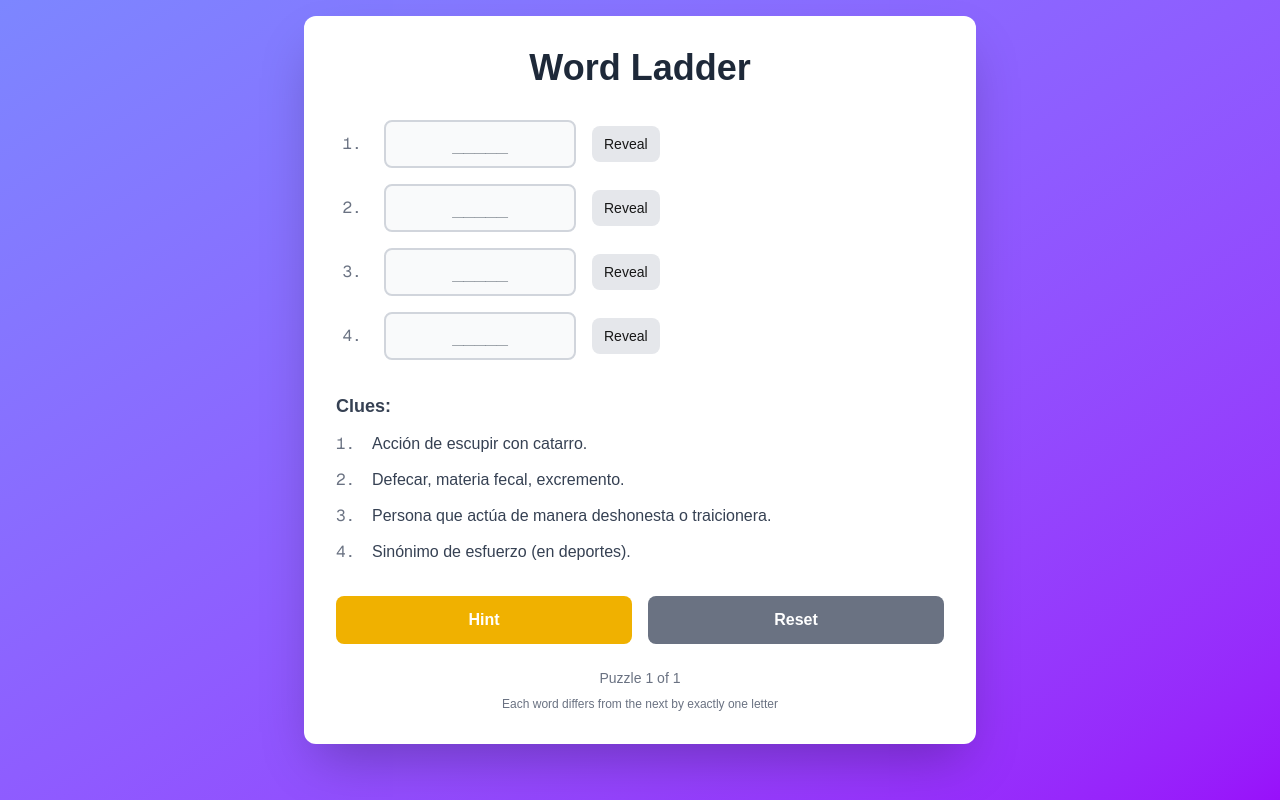
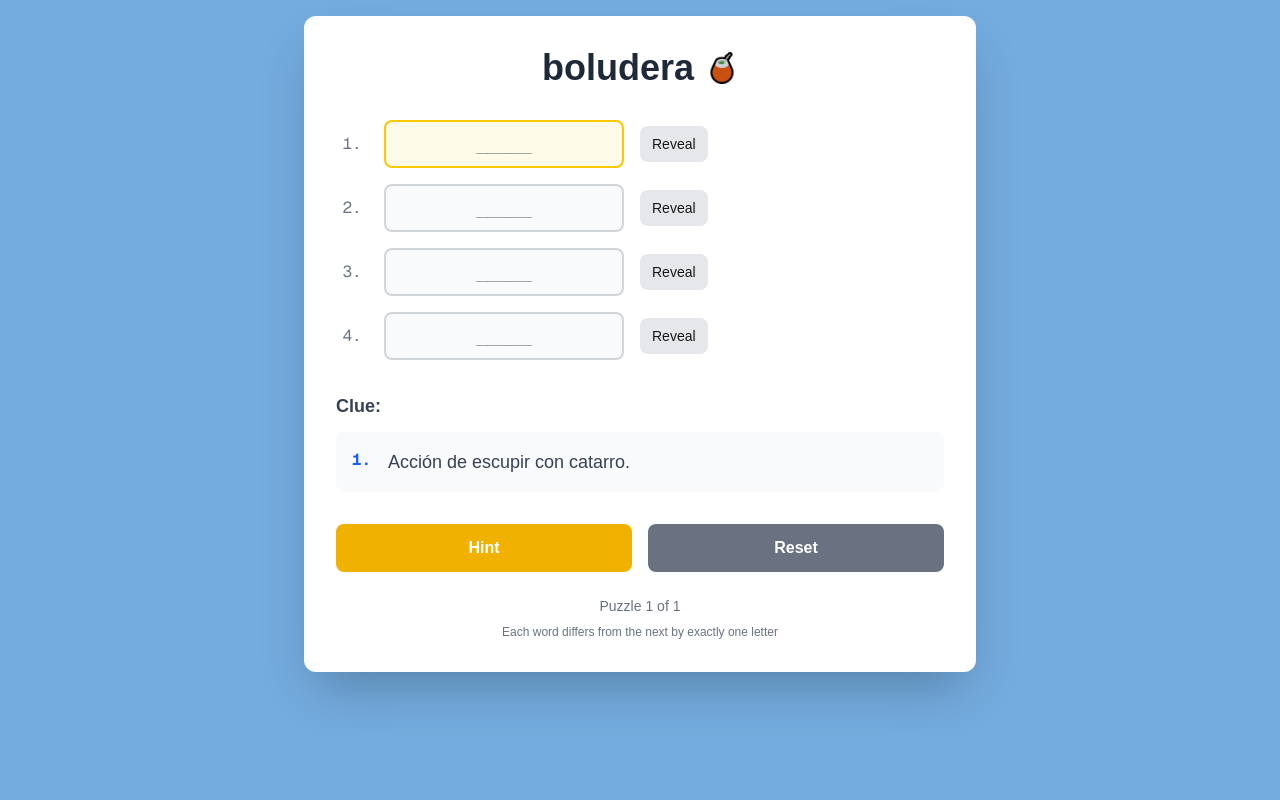
Before and after one commit to sotlucas/boludera, a Next.js app: page / in a window 1280 px wide. Built offline with nearby package versions, Linux system fonts and the light colour scheme.

Commit message:
feat: mate

```diff
--- a/src/app/page.tsx
+++ b/src/app/page.tsx
@@ -1,6 +1,8 @@
 "use client";
 
 import { useState, useEffect } from "react";
+import ImgMate from "@/assets/mate.png";
+import Image from "next/image";
 
 const GAME_PUZZLES = [
   {
@@ -26,6 +28,7 @@ export default function WordLadder() {
     false,
   ]);
   const [gameComplete, setGameComplete] = useState(false);
+  const [selectedRow, setSelectedRow] = useState(0);
 
   useEffect(() => {
     resetGame();
@@ -35,6 +38,7 @@ export default function WordLadder() {
     setUserWords(["", "", "", ""]);
     setRevealedRows([false, false, false, false]);
     setGameComplete(false);
+    setSelectedRow(0);
   };
 
   const handleInputChange = (index: number, value: string) => {
@@ -85,21 +89,28 @@ export default function WordLadder() {
       return "bg-blue-100 border-blue-400 text-blue-800";
     } else if (word && word === correctWord) {
       return "bg-green-100 border-green-400 text-green-800";
+    } else if (selectedRow === index) {
+      return "bg-yellow-50 border-yellow-400 text-gray-800";
     } else {
       return "bg-gray-50 border-gray-300 text-gray-800";
     }
   };
 
   return (
-    <div className="min-h-screen bg-gradient-to-br from-indigo-400 to-purple-600 p-4">
+    <div className="min-h-screen bg-gradient-to-br bg-[#74acdf] p-4">
       <div className="max-w-2xl mx-auto">
         <div className="bg-white rounded-xl shadow-2xl p-8">
-          <h1 className="text-4xl font-bold text-center mb-2 text-gray-800">
-            Word Ladder
-          </h1>
-          <h2 className="text-xl text-center text-gray-600 mb-8">
-            {currentPuzzle.title}
-          </h2>
+          <div className="flex items-center justify-center mb-8">
+            <h1 className="text-4xl font-bold text-gray-800">boludera</h1>
+            <Image
+              className="h-8 w-8 ml-3 cursor-pointer"
+              src={ImgMate}
+              alt="mate"
+              width={32}
+              height={32}
+              priority
+            />
+          </div>
 
           <div className="space-y-4 mb-8">
             {currentPuzzle.words.map((word, index) => (
@@ -113,7 +124,8 @@ export default function WordLadder() {
                     type="text"
                     value={userWords[index]}
                     onChange={(e) => handleInputChange(index, e.target.value)}
-                    className={`w-48 h-12 text-center text-xl font-bold border-2 rounded-lg focus:outline-none focus:ring-2 focus:ring-blue-400 ${getRowStyle(
+                    onFocus={() => setSelectedRow(index)}
+                    className={`w-60 h-12 text-center text-xl font-bold border-2 rounded-lg focus:outline-none focus:ring-2 focus:ring-blue-400 ${getRowStyle(
                       index
                     )}`}
                     maxLength={5}
@@ -136,16 +148,16 @@ export default function WordLadder() {
             ))}
           </div>
 
-          <div className="space-y-3 mb-8">
-            <h3 className="text-lg font-semibold text-gray-700">Clues:</h3>
-            {currentPuzzle.clues.map((clue, index) => (
-              <div key={index} className="flex items-start space-x-3">
-                <span className="text-gray-500 font-mono min-w-6">
-                  {index + 1}.
-                </span>
-                <span className="text-gray-700">{clue}</span>
-              </div>
-            ))}
+          <div className="space-y-3 mb-8 min-h-16">
+            <h3 className="text-lg font-semibold text-gray-700">Clue:</h3>
+            <div className="flex items-start space-x-3 bg-gray-50 p-4 rounded-lg">
+              <span className="text-blue-600 font-mono font-bold min-w-6">
+                {selectedRow + 1}.
+              </span>
+              <span className="text-gray-700 text-lg">
+                {currentPuzzle.clues[selectedRow]}
+              </span>
+            </div>
           </div>
 
           <div className="flex space-x-4 mb-6">
```
Also changed, not shown: src/assets/mate.png (added).
